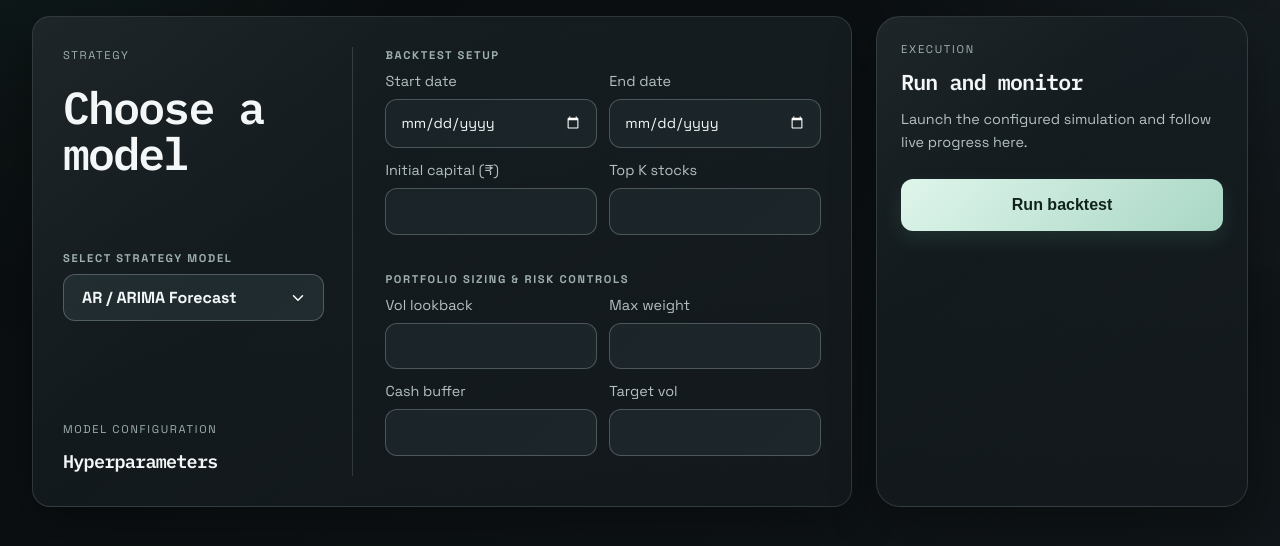
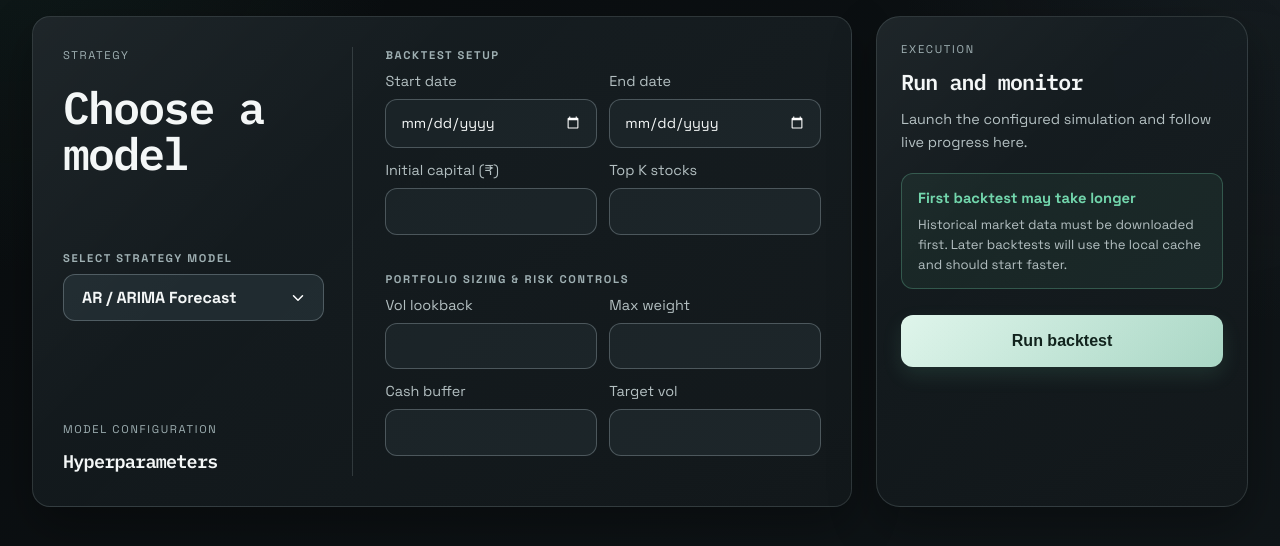
Before and after one commit to raogaurav17/Nifty-Quant, a FastAPI app: page / in a window 1280 px wide; the page is wider, and only the part inside the window is pictured. Shown: the part 139-685 px from the top of that part. Run offline with FastAPI, Linux system fonts and the light colour scheme.

Commit message:
added cache info on dashboard

```diff
--- a/conf/config.yaml
+++ b/conf/config.yaml
@@ -2,7 +2,7 @@
   - _self_
   - universe: nifty50
   - data: yahoo
-  - strategy: arima
+  - strategy: momentum_12_1
   - portfolio: inverse_vol
   - execution: india_equities
   - backtest: monthly
--- a/static/styles.css
+++ b/static/styles.css
@@ -1011,6 +1011,27 @@
   line-height: 1.55;
 }
 
+.data-download-notice {
+  margin-top: 20px;
+  padding: 14px 16px;
+  border: 1px solid rgba(114, 214, 172, 0.28);
+  border-radius: var(--radius-md);
+  background: rgba(114, 214, 172, 0.07);
+}
+
+.data-download-notice h4 {
+  margin: 0;
+  color: var(--positive);
+  font-size: 0.92rem;
+}
+
+.data-download-notice p {
+  margin: 6px 0 0;
+  color: var(--muted);
+  font-size: 0.82rem;
+  line-height: 1.5;
+}
+
 .status-panel > .primary-btn {
   margin: 26px 0 18px;
 }
--- a/templates/dashboard.html
+++ b/templates/dashboard.html
@@ -136,6 +136,10 @@
       <p class="eyebrow">Execution</p>
       <h3>Run and monitor</h3>
       <p>Launch the configured simulation and follow live progress here.</p>
+    </div>
+    <div class="data-download-notice" role="note">
+      <h4>First backtest may take longer</h4>
+      <p>Historical market data must be downloaded first. Later backtests will use the local cache and should start faster.</p>
     </div>
     <button class="primary-btn" type="submit" form="backtestForm">Run backtest</button>
 
```
